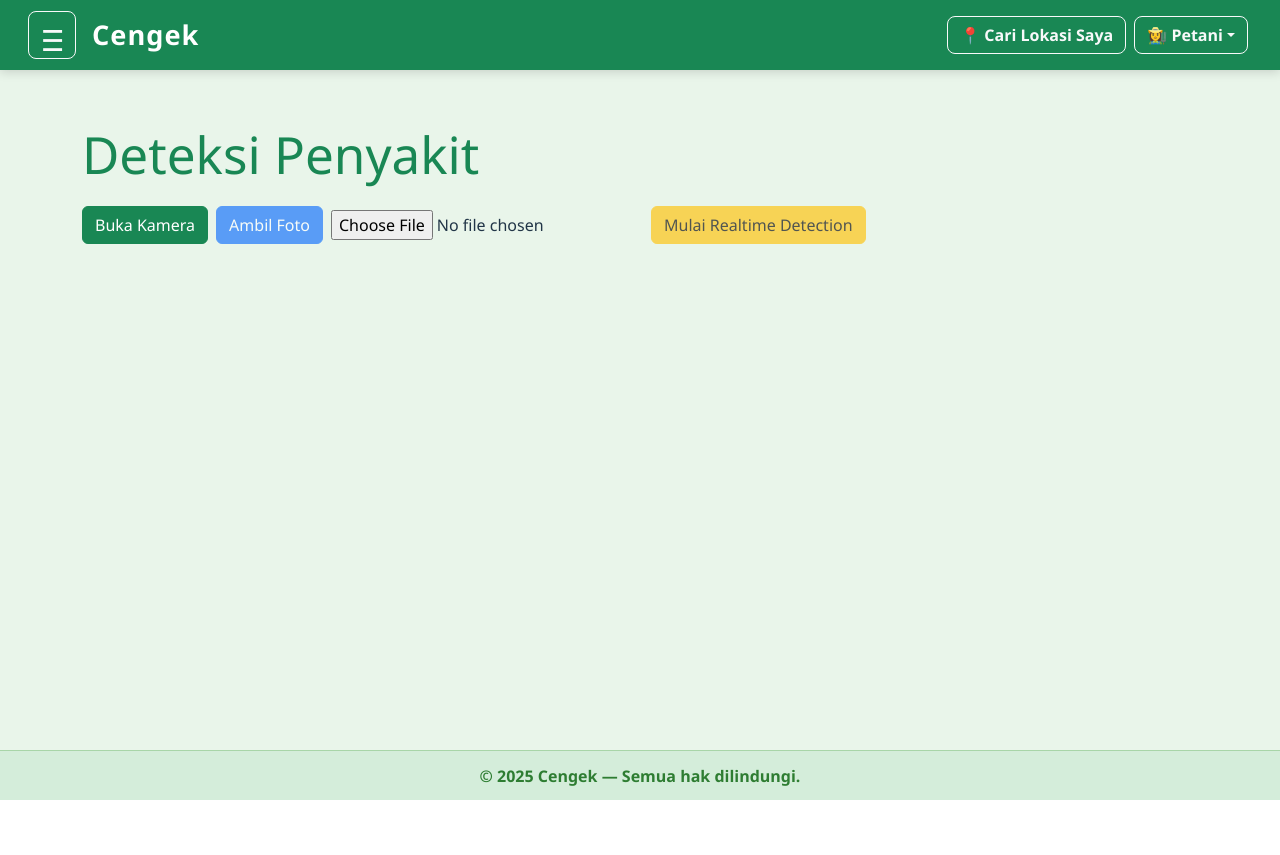
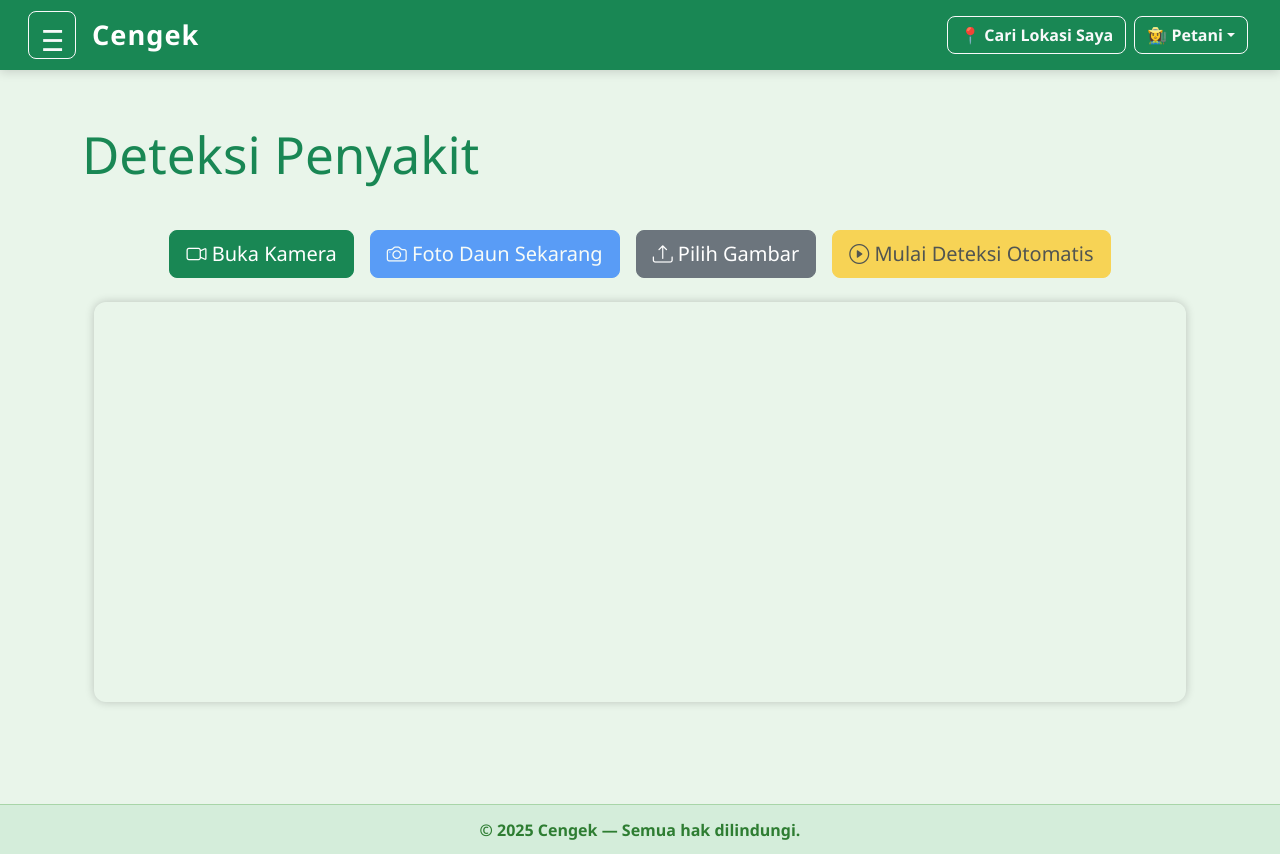
Before and after one commit to pebipebriansah/frontend-hackaton, a React (Vite) app: page /deteksi-penyakit in a window 1280 px wide. Before the commit the page ends 801 px from the top, so only its background shows below. Built offline with nearby package versions, Linux system fonts and the light colour scheme; sample sign-in values are in the browser's storage.

Commit message:
Update DeteksiPenyakitContent.jsx

```diff
--- a/src/pages/DeteksiPenyakit/DeteksiPenyakitContent.jsx
+++ b/src/pages/DeteksiPenyakit/DeteksiPenyakitContent.jsx
@@ -1,11 +1,12 @@
 import { useRef, useState, useEffect } from 'react';
 import { Card, Alert, Button } from 'react-bootstrap';
+import 'bootstrap-icons/font/bootstrap-icons.css';
 
 function DeteksiPenyakitContent() {
   const videoRef = useRef(null);
   const canvasRef = useRef(null);
   const intervalRef = useRef(null);
-  const ongoingRequest = useRef(false); // untuk mencegah request bertumpuk
+  const ongoingRequest = useRef(false);
 
   const [imageSrc, setImageSrc] = useState(null);
   const [imageFile, setImageFile] = useState(null);
@@ -14,7 +15,6 @@ function DeteksiPenyakitContent() {
   const [result, setResult] = useState(null);
   const [isRealtime, setIsRealtime] = useState(false);
 
-  // Start kamera
   const startCamera = () => {
     setError(null);
     setResult(null);
@@ -35,7 +35,6 @@ function DeteksiPenyakitContent() {
     }
   };
 
-  // Stop kamera dan realtime detection
   const stopCamera = () => {
     if (videoRef.current && videoRef.current.srcObject) {
       videoRef.current.srcObject.getTracks().forEach(track => track.stop());
@@ -43,9 +42,8 @@ function DeteksiPenyakitContent() {
     }
   };
 
-  // Capture foto sekali
   const capturePhoto = () => {
-    if (isRealtime) return; // disable jika realtime aktif
+    if (isRealtime) return;
 
     const video = videoRef.current;
     const canvas = canvasRef.current;
@@ -63,7 +61,6 @@ function DeteksiPenyakitContent() {
       setResult(null);
       setError(null);
 
-      // Preview image
       const reader = new FileReader();
       reader.onload = (event) => {
         setImageSrc(event.target.result);
@@ -74,7 +71,6 @@ function DeteksiPenyakitContent() {
     }, 'image/png');
   };
 
-  // Handle file upload manual
   const handleFileChange = (e) => {
     const file = e.target.files[0];
     if (!file) return;
@@ -82,7 +78,6 @@ function DeteksiPenyakitContent() {
     setResult(null);
     setError(null);
 
-    // Preview
     const reader = new FileReader();
     reader.onload = (event) => {
       setImageSrc(event.target.result);
@@ -92,9 +87,8 @@ function DeteksiPenyakitContent() {
     uploadImage(file);
   };
 
-  // Upload gambar ke backend dan proses response
   const uploadImage = async (file) => {
-    if (ongoingRequest.current) return; // cegah request tumpuk
+    if (ongoingRequest.current) return;
     ongoingRequest.current = true;
 
     setLoading(true);
@@ -115,7 +109,7 @@ function DeteksiPenyakitContent() {
         let errMsg = 'Gagal deteksi penyakit';
         try {
           const errJson = JSON.parse(text);
-          errMsg = errJson.message || errMsg; // Menggunakan message dari respons
+          errMsg = errJson.message || errMsg;
         } catch {
           errMsg = text || errMsg;
         }
@@ -129,7 +123,6 @@ function DeteksiPenyakitContent() {
         throw new Error('Response bukan JSON valid');
       }
 
-      // Memastikan respons memiliki struktur yang benar
       if (data.success) {
         setResult(data);
       } else {
@@ -143,12 +136,10 @@ function DeteksiPenyakitContent() {
     }
   };
 
-  // Capture frame untuk realtime detection
   const captureFrameRealtime = () => {
     const video = videoRef.current;
     const canvas = canvasRef.current;
-    if (!video || !canvas) return;
-    if (ongoingRequest.current) return; // skip jika masih request sebelumnya berjalan
+    if (!video || !canvas || ongoingRequest.current) return;
 
     canvas.width = video.videoWidth;
     canvas.height = video.videoHeight;
@@ -159,17 +150,13 @@ function DeteksiPenyakitContent() {
       if (!blob) return;
       const file = new File([blob], "frame.png", { type: "image/png" });
 
-      // Revoke object URL sebelumnya supaya tidak bocor memori
-      if (imageSrc) {
-        URL.revokeObjectURL(imageSrc);
-      }
+      if (imageSrc) URL.revokeObjectURL(imageSrc);
       setImageSrc(URL.createObjectURL(file));
 
       uploadImage(file);
     }, 'image/png');
   };
 
-  // Mulai realtime detection dengan interval
   const startRealtimeDetection = () => {
     if (!videoRef.current || !videoRef.current.srcObject) {
       setError('Kamera belum aktif');
@@ -179,100 +166,82 @@ function DeteksiPenyakitContent() {
     setResult(null);
     setIsRealtime(true);
 
-    // Capture frame tiap 1.5 detik
     intervalRef.current = setInterval(() => {
       captureFrameRealtime();
     }, 1500);
   };
 
-  // Stop realtime detection
   const stopRealtimeDetection = () => {
     setIsRealtime(false);
     if (intervalRef.current) {
       clearInterval(intervalRef.current);
       intervalRef.current = null;
     }
-    // Reset preview dan hasil realtime
     setImageSrc(null);
     setResult(null);
     setLoading(false);
     ongoingRequest.current = false;
   };
 
-  // Bersihkan saat komponen unmount
   useEffect(() => {
     return () => {
       if (intervalRef.current) clearInterval(intervalRef.current);
       stopCamera();
-      if (imageSrc) {
-        URL.revokeObjectURL(imageSrc);
-      }
+      if (imageSrc) URL.revokeObjectURL(imageSrc);
     };
   }, []);
 
   return (
-    <>
-      <div className="mb-3 d-flex gap-2 align-items-center flex-wrap">
-        <Button variant="success" onClick={startCamera} disabled={!!imageFile || isRealtime}>
-          Buka Kamera
+    <div className="container py-4">
+      <div className="mb-4 d-flex flex-wrap gap-3 justify-content-center">
+        <Button variant="success" size="lg" onClick={startCamera} disabled={!!imageFile || isRealtime}>
+          <i className="bi bi-camera-video"></i> Buka Kamera
         </Button>
-        <Button
-          variant="primary"
-          onClick={capturePhoto}
-          disabled={!videoRef.current || !videoRef.current.srcObject || !!imageFile || isRealtime}
-        >
-          Ambil Foto
+        <Button variant="primary" size="lg" onClick={capturePhoto} disabled={!videoRef.current || !videoRef.current.srcObject || !!imageFile || isRealtime}>
+          <i className="bi bi-camera"></i> Foto Daun Sekarang
         </Button>
-        <input
-          type="file"
-          accept="image/*"
-          onChange={handleFileChange}
-          disabled={imageFile || isRealtime}
-          style={{ cursor: imageFile || isRealtime ? 'not-allowed' : 'pointer' }}
-        />
-
+        <div>
+          <label htmlFor="fileInput" className="btn btn-secondary btn-lg">
+            <i className="bi bi-upload"></i> Pilih Gambar
+          </label>
+          <input id="fileInput" type="file" accept="image/*" onChange={handleFileChange} disabled={imageFile || isRealtime} style={{ display: 'none' }} />
+        </div>
         {!isRealtime ? (
-          <Button variant="warning" onClick={startRealtimeDetection} disabled={!videoRef.current || !videoRef.current.srcObject}>
-            Mulai Realtime Detection
+          <Button variant="warning" size="lg" onClick={startRealtimeDetection} disabled={!videoRef.current || !videoRef.current.srcObject}>
+            <i className="bi bi-play-circle"></i> Mulai Deteksi Otomatis
           </Button>
         ) : (
-          <Button variant="danger" onClick={stopRealtimeDetection}>
-            Stop Realtime Detection
+          <Button variant="danger" size="lg" onClick={stopRealtimeDetection}>
+            <i className="bi bi-stop-circle"></i> Stop Deteksi Otomatis
           </Button>
         )}
       </div>
 
-      {error && <Alert variant="danger">{error}</Alert>}
-      {loading && <Alert variant="info">Memproses gambar...</Alert>}
+      {error && <Alert variant="danger" className="text-center">{error}</Alert>}
+      {loading && <Alert variant="info" className="text-center">Sedang memeriksa gambar daun...</Alert>}
 
-      <div className="mb-3">
-        <video
-          ref={videoRef}
-          style={{ width: '100%', maxHeight: '400px', borderRadius: '10px' }}
-          autoPlay
-          muted
-          playsInline
-        />
+      <div className="mb-3 text-center">
+        <video ref={videoRef} style={{ width: '100%', maxHeight: '400px', borderRadius: '12px', boxShadow: '0 0 10px rgba(0,0,0,0.2)' }} autoPlay muted playsInline />
       </div>
 
       {imageSrc && (
-        <div className="mb-3">
-          <h5>Gambar Preview:</h5>
-          <img src={imageSrc} alt="Preview" style={{ width: '100%', borderRadius: '10px' }} />
+        <div className="mb-4 text-center">
+          <h5>📷 Gambar Daun</h5>
+          <img src={imageSrc} alt="Preview" style={{ width: '100%', maxWidth: '500px', borderRadius: '12px', border: '2px solid #ccc' }} />
         </div>
       )}
 
       {result && (
-        <Card className="mb-3">
+        <Card className="mb-4 shadow">
           <Card.Body>
-            <Card.Title>Hasil Deteksi</Card.Title>
+            <Card.Title className="text-success fw-bold">✅ Hasil Deteksi</Card.Title>
             <Card.Text>
-              <strong>Label:</strong> {result.data.label} <br />
-              <strong>Confidence Levels:</strong>
+              <p><strong>Jenis Penyakit:</strong> {result.data.label}</p>
+              <p><strong>Tingkat Keyakinan:</strong></p>
               <ul>
                 {result.data.confidences.map((item, index) => (
                   <li key={index}>
-                    {item.label}: {(item.confidence * 100).toFixed(2)}%
+                    {item.label}: <strong>{(item.confidence * 100).toFixed(2)}%</strong>
                   </li>
                 ))}
               </ul>
@@ -282,7 +251,7 @@ function DeteksiPenyakitContent() {
       )}
 
       <canvas ref={canvasRef} style={{ display: 'none' }} />
-    </>
+    </div>
   );
 }
 
```
